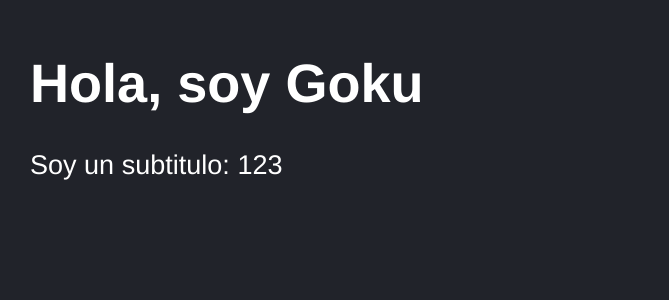
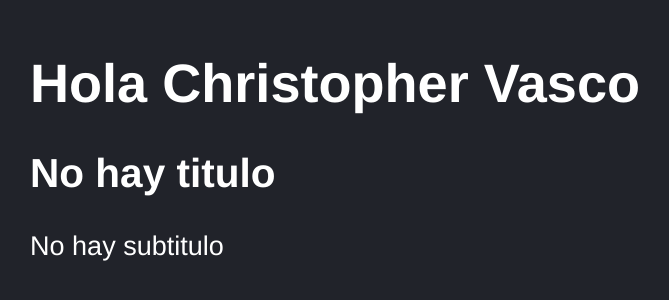
Before and after one commit to cfe-vasco/react-course, a React (Vite) app in the folder 03-counter-app-vite/: page / in a window 1280 px wide. Shown: the part 132-432 px from the top of the page, without its empty margins (118-787 px from the left). Built offline with nearby package versions, Linux system fonts and the light colour scheme.

Commit message:
DefaultProps

```diff
--- a/03-counter-app-vite/src/FirstApp.jsx
+++ b/03-counter-app-vite/src/FirstApp.jsx
@@ -19,17 +19,23 @@
 
 import PropTypes from 'prop-types';
 
-export const FirstApp = ({title, subTitle}) => {
+export const FirstApp = ({ title, subTitle, name }) => {
   return (
     <>
-      <h1>{title}</h1>
-      <p>Soy un subtitulo: {subTitle}</p>
+      <h1>Hola {name}</h1>
+      <h2>{title}</h2>
+      <p>{subTitle}</p>
     </>
   );
 };
 
-
 FirstApp.propTypes = {
   title: PropTypes.string.isRequired,
-  subTitle: PropTypes.number
+  subTitle: PropTypes.string,
+};
+
+FirstApp.defaultProps = {
+  title: 'No hay titulo',
+  subTitle: 'No hay subtitulo',
+  name: 'Christopher Vasco'
 }
--- a/03-counter-app-vite/src/main.jsx
+++ b/03-counter-app-vite/src/main.jsx
@@ -5,6 +5,6 @@ import './styles.css'
 
 ReactDOM.createRoot(document.getElementById('root')).render(
     <React.StrictMode>
-        <FirstApp title='Hola, soy Goku' subTitle={123}/>
+        <FirstApp/>
     </React.StrictMode>
 )
```
